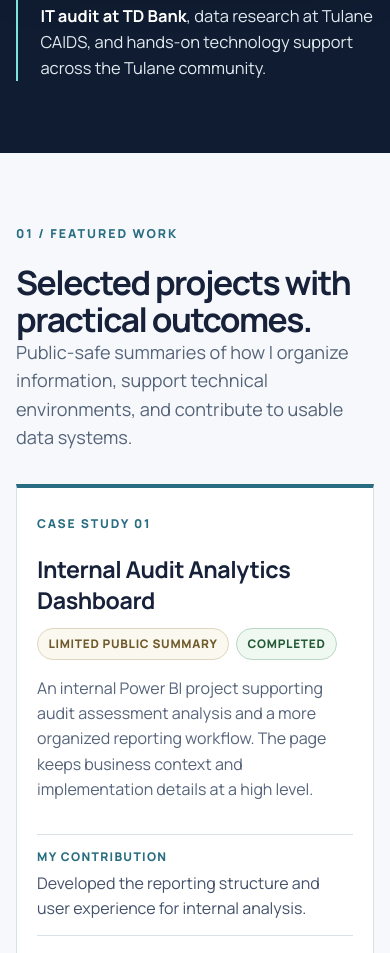
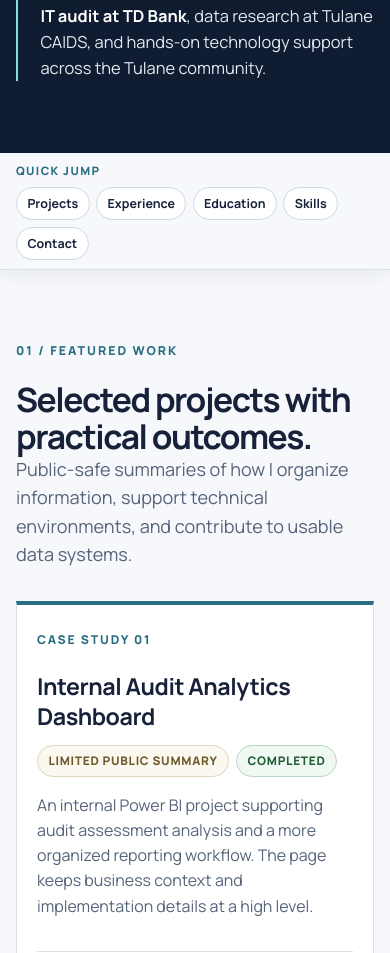
Before and after one commit to Kai-0023/Kai.Data3520.1, a plain HTML site: page index.html in a window 390 px wide. Shown: the part 1290-2243 px from the top of the page. Drawn offline with Linux system fonts and the light colour scheme.

Commit message:
Add persistent section shortcuts

```diff
--- a/index.html
+++ b/index.html
@@ -60,8 +60,13 @@
       .hero-note span { display: block; color: var(--aqua); margin-bottom: .85rem; text-transform: uppercase; letter-spacing: .15em; font-size: .74rem; font-weight: 800; }
       .hero-note p { color: #e2eaf0; font-size: 1.03rem; margin-bottom: 0; }
       .hero-note strong { color: #fff; }
+      .section-shortcuts { position: sticky; top: 0; z-index: 8; border-bottom: 1px solid var(--line); background: rgba(246,248,251,.96); box-shadow: 0 .35rem 1rem rgba(16,28,49,.06); backdrop-filter: blur(12px); }
+      .shortcut-inner { display: flex; align-items: center; flex-wrap: wrap; gap: .5rem .8rem; min-height: 3.75rem; padding-block: .55rem; }
+      .shortcut-label { color: var(--blue); font-size: .72rem; font-weight: 800; letter-spacing: .12em; text-transform: uppercase; }
+      .section-shortcuts a { display: inline-flex; min-height: 2.3rem; align-items: center; border: 1px solid #cbd8e2; border-radius: 999px; padding: .3rem .75rem; color: var(--ink); background: #fff; font-size: .84rem; font-weight: 700; text-decoration: none; }
+      .section-shortcuts a:hover, .section-shortcuts a:focus-visible { border-color: var(--blue); color: #fff; background: var(--blue); }
       main { padding-bottom: 5rem; }
-      section { scroll-margin-top: 2rem; }
+      section { scroll-margin-top: 5.4rem; }
       .section { padding-block: clamp(4rem, 7vw, 6rem); border-bottom: 1px solid var(--line); }
       .section-head { display: grid; grid-template-columns: minmax(180px,.52fr) 1.48fr; gap: 3rem; align-items: start; margin-bottom: 2.5rem; }
       .section-kicker { margin: .45rem 0 0; color: var(--blue); text-transform: uppercase; font-size: .77rem; letter-spacing: .16em; font-weight: 800; }
@@ -123,6 +128,9 @@
         .hero-actions { display: grid; grid-template-columns: 1fr; }
         .hero-actions .button { width: 100%; }
         .hero-profile { width: min(100%, 28rem); margin-top: 1rem; }
+        .shortcut-inner { gap: .4rem; }
+        .shortcut-label { width: 100%; }
+        .section-shortcuts a { min-height: 2.1rem; padding-inline: .65rem; font-size: .78rem; }
         .section-head { margin-bottom: 2rem; }
         .role { padding-block: 1.7rem; }
         .dates { margin: 0; }
@@ -175,6 +183,16 @@
         </div>
       </div>
     </header>
+    <nav class="section-shortcuts" aria-label="Quick section navigation">
+      <div class="wrap shortcut-inner">
+        <span class="shortcut-label">Quick jump</span>
+        <a href="#projects">Projects</a>
+        <a href="#experience">Experience</a>
+        <a href="#education">Education</a>
+        <a href="#skills">Skills</a>
+        <a href="#contact">Contact</a>
+      </div>
+    </nav>
     <main id="main" class="wrap">
       <section class="section" id="projects" aria-labelledby="projects-title">
         <div class="section-head">
```
